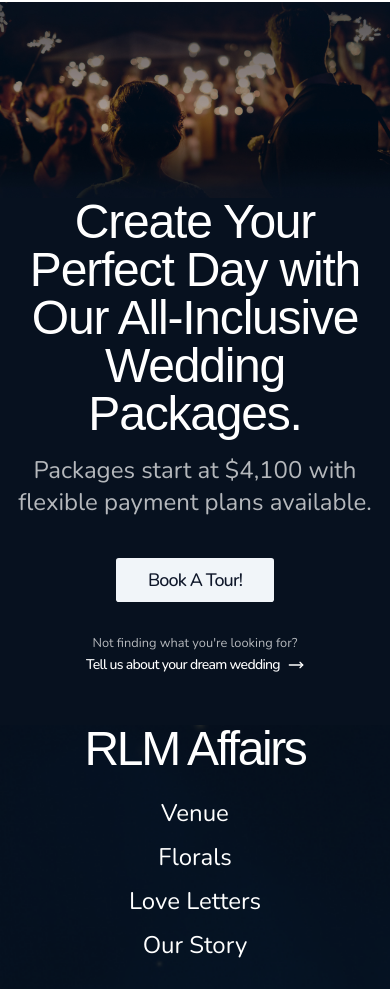
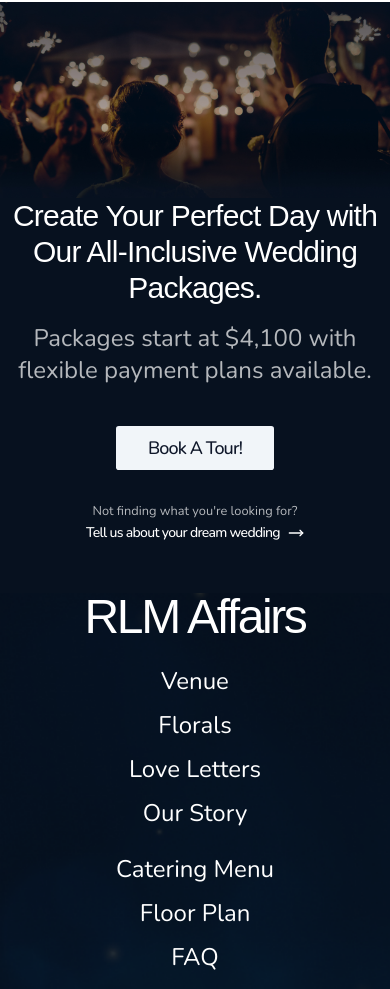
Before and after one commit to Dillonzellis/rlmaffairs-v4, a Next.js app: page / in a window 390 px wide. Shown: the part 4032-5021 px from the top of the page. Built offline with nearby package versions, Linux system fonts and the light colour scheme; a web font is replaced by a local one.

Commit message:
style: change footer cta font size

```diff
--- a/src/components/FooterCTA.tsx
+++ b/src/components/FooterCTA.tsx
@@ -10,7 +10,7 @@
       <Image src="/footer-cta.jpg" alt="footer cta" width={1920} height={647} />
       <div className="mx-auto text-background md:-mt-24">
         <MaxWidthWrapper>
-          <div className="mx-auto max-w-[1000px] pb-4 text-center font-serif text-5xl font-medium tracking-tight md:text-6xl md:tracking-tighter">
+          <div className="mx-auto max-w-[1000px] pb-4 text-center font-serif text-3xl font-medium tracking-tight md:text-6xl md:tracking-tighter">
             Create Your Perfect Day with Our All-Inclusive Wedding Packages.
           </div>
           <div className="mx-auto max-w-2xl pb-2 text-center text-2xl font-light text-background/70 md:text-4xl">
```
